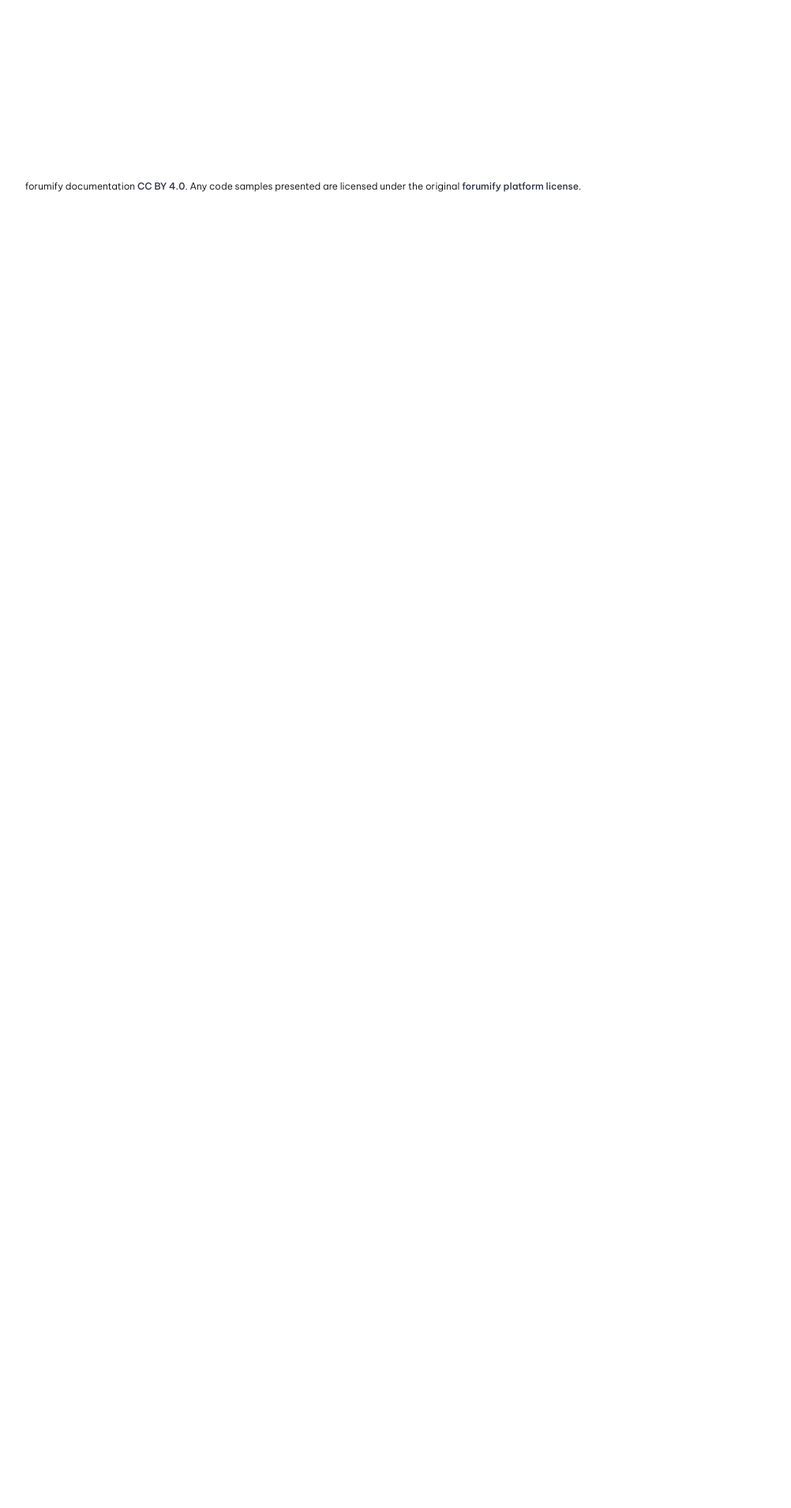
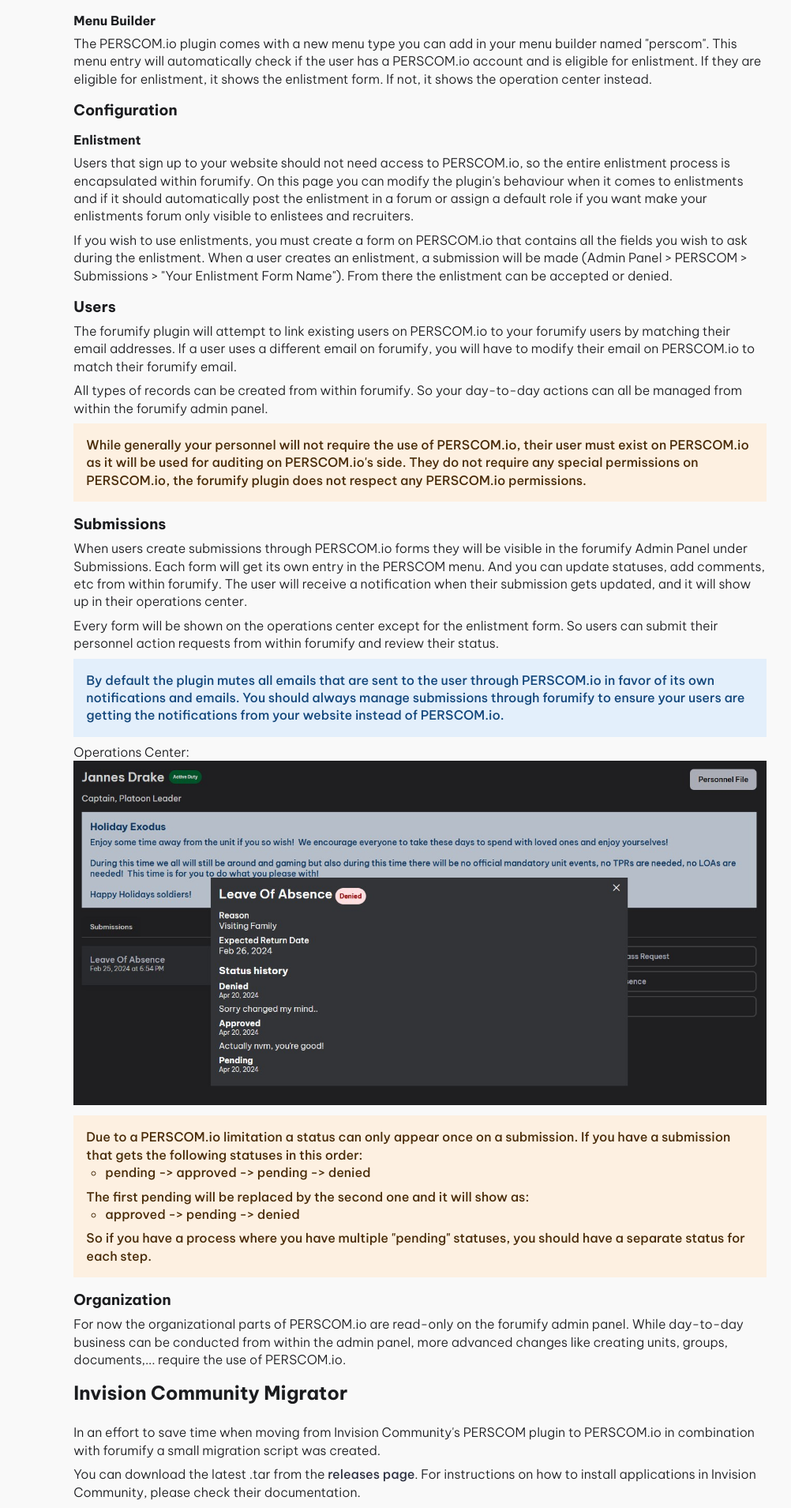
Before and after one commit to forumify/forumify-docs, a Next.js app: page /user-manual/plugins/perscom-plugin in a window 1280 px wide. Before the commit this address had no page. Shown: the part 700-2609 px from the top of the page at 79% size, without its empty margins (256-1258 px from the left). Before the commit the page ends 967 px from the top, so only its background shows below. Built offline with nearby package versions, Linux system fonts and the light colour scheme.

Commit message:
add perscom plugin docs

```diff
--- a/src/app/navigation.json
+++ b/src/app/navigation.json
@@ -18,6 +18,18 @@
             "type": "route",
             "path": "forums",
             "label": "Forums"
+          }
+        ]
+      },
+      {
+        "type": "collection",
+        "path": "plugins",
+        "label": "Plugins",
+        "children": [
+          {
+            "type": "route",
+            "path": "perscom-plugin",
+            "label": "PERSCOM.io"
           }
         ]
       }
--- /dev/null
+++ b/src/app/user-manual/plugins/perscom-plugin/page.mdx
@@ -0,0 +1,115 @@
+import { ArrowsLeftRight } from '@phosphor-icons/react/dist/ssr';
+import Alert from '@/components/Alert';
+
+# PERSCOM.io
+
+Seamlessly integrate PERSCOM.io into your forumify instance.
+
+Package name for manual installation: `forumify/forumify-perscom-plugin`
+
+<Alert severity="warning">The PERSCOM.io plugin requires you to have PERSCOM.io PRO license or higher for API access.</Alert>
+
+### Settings
+
+After installing and activating the plugin, open the plugin settings by clicking the "Manage" dropdown and selecting "Settings".
+
+![Settings](/user-manual/plugins/perscom-plugin/manage.jpg)
+
+- **Endpoint**: https://api.perscom.io/v1
+- **PERSCOM ID**: Can be found on PERSCOM.io under "System" > "Settings"
+- **API Key**: Needs to be created on PERSCOM.io under "System" > "API"
+    - The plugin will be modifying your PERSCOM.io data so it needs access to all scopes do so.
+    - Tip: you can select the first one, then hold shift and select the last one
+
+Save the configuration. You can check if your installation was done correctly by selecting PERSCOM > Users in the admin panel and verify you can see your PERSCOM.io users.
+
+#### Menu Builder
+
+The PERSCOM.io plugin comes with a new menu type you can add in your menu builder named "perscom".
+This menu entry will automatically check if the user has a PERSCOM.io account and is eligible for enlistment.
+If they are eligible for enlistment, it shows the enlistment form. If not, it shows the operation center instead.
+
+### Configuration
+
+#### Enlistment
+
+Users that sign up to your website should not need access to PERSCOM.io, so the entire enlistment process is encapsulated within forumify.
+On this page you can modify the plugin's behaviour when it comes to enlistments and if it should automatically post the enlistment in a forum
+or assign a default role if you want make your enlistments forum only visible to enlistees and recruiters.
+
+If you wish to use enlistments, you must create a form on PERSCOM.io that contains all the fields you wish to ask during the enlistment.
+When a user creates an enlistment, a submission will be made (Admin Panel > PERSCOM > Submissions > "Your Enlistment Form Name").
+From there the enlistment can be accepted or denied.
+
+### Users
+
+The forumify plugin will attempt to link existing users on PERSCOM.io to your forumify users by matching their email addresses.
+If a user uses a different email on forumify, you will have to modify their email on PERSCOM.io to match their forumify email.
+
+All types of records can be created from within forumify. So your day-to-day actions can all be managed from within the forumify admin panel.
+
+<Alert severity="warning">
+    While generally your personnel will not require the use of PERSCOM.io, their user must exist on PERSCOM.io as it will be used for auditing on PERSCOM.io's side.
+    They do not require any special permissions on PERSCOM.io, the forumify plugin does not respect any PERSCOM.io permissions.
+</Alert>
+
+### Submissions
+
+When users create submissions through PERSCOM.io forms they will be visible in the forumify Admin Panel under Submissions.
+Each form will get its own entry in the PERSCOM menu. And you can update statuses, add comments, etc from within forumify.
+The user will receive a notification when their submission gets updated, and it will show up in their operations center.
+
+Every form will be shown on the operations center except for the enlistment form. So users can submit their personnel action requests
+from within forumify and review their status.
+
+<Alert severity="info">
+    By default the plugin mutes all emails that are sent to the user through PERSCOM.io in favor of its own notifications and emails.
+    You should always manage submissions through forumify to ensure your users are getting the notifications from your website instead of PERSCOM.io.
+</Alert>
+
+Operations Center:
+![Operations Center](/user-manual/plugins/perscom-plugin/opcenter.jpg)
+
+<Alert severity="warning">
+    Due to a PERSCOM.io limitation a status can only appear once on a submission. If you have a submission that gets the following statuses in this order:
+    - pending -> approved -> pending -> denied
+
+    The first pending will be replaced by the second one and it will show as:
+    - approved -> pending -> denied
+
+    So if you have a process where you have multiple "pending" statuses, you should have a separate status for each step.
+</Alert>
+
+### Organization
+
+For now the organizational parts of PERSCOM.io are read-only on the forumify admin panel.
+While day-to-day business can be conducted from within the admin panel, more advanced changes like creating units, groups, documents,...
+require the use of PERSCOM.io.
+
+
+## Invision Community Migrator
+
+In an effort to save time when moving from Invision Community's PERSCOM plugin to PERSCOM.io in combination with forumify a small
+migration script was created.
+
+You can download the latest .tar from the [releases page](https://github.com/forumify/perscom-migrator/releases).
+For instructions on how to install applications in Invision Community, please check their documentation.
+
+Once you install this application in your Invision Community admin panel a new tab will appear on the left side (<ArrowsLeftRight />).
+
+### Settings
+
+Very similar to the forumify plugin settings.
+
+### Migrate
+
+It is advised to use the status blacklist to ignore users that you do not wish to transfer. If you have a lot of users, you can also use it to batch
+process users per status to circumvent timeouts and perform manual checks.
+
+<Alert severity="error">
+    Depending on the amount of data the script may time out. It is advised to increase your web server's timeout from 30 seconds to at least 20 minutes for this process.
+    Reach out to your website's host if you need assistance with this. You will need to increase Apache/nginx's timeout as well as PHP's `max_execution_time`.
+
+    If you do not see the result page after pressing migrate and your browser has stopped loading, the script may still be running in the background.
+    If you press migrate again while the script is still running you might end up with duplicate records on your users!
+</Alert>
```
Also changed, not shown: public/user-manual/plugins/perscom-plugin/manage.jpg (added), public/user-manual/plugins/perscom-plugin/opcenter.jpg (added).
